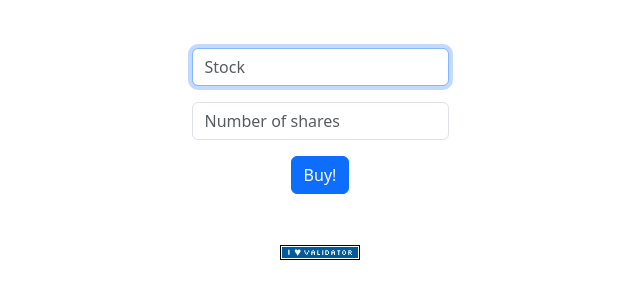
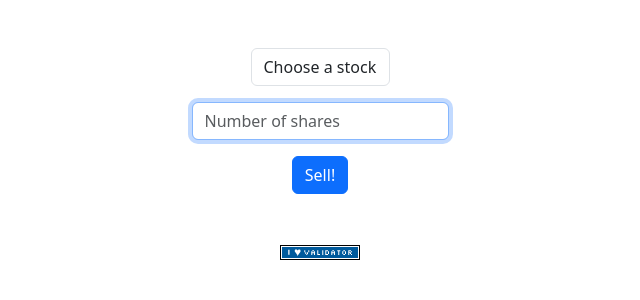
Before and after one commit to Adamb0lt/stocks, a Flask app: page /sell in a window 1280 px wide. Shown: the part 76-376 px from the top of the page, without its empty margins (320-960 px from the left). Run offline with Flask 3, Linux system fonts and the light colour scheme; a user stored in the database is signed in; some libraries are stand-ins or nearby versions.

Commit message:
sell page is almost set. Once set needs functionality

```diff
--- a/app.py
+++ b/app.py
@@ -348,15 +348,30 @@ def register():
 @login_required
 def sell():
     """Sell shares of stock"""
+    # has to be defined outside so it can be accessed by if == post and also by get method
+    stock_list = db.execute("SELECT stock FROM ownership WHERE user_id = ?", session["user_id"])
+    # authenticate that symbol is legit
+
+    # remake stock_list into a neater list given its a list with dictionaries in it
+    stock_listing = [row["stock"] for row in stock_list]
+    print(stock_listing)
+
     if request.method == "POST":
         # get the symbol that the user submits
         symbol = request.form.get("symbol")
         shares = request.form.get("shares")
 
-        # authenticate that symbol is legit
+
+
+        # also check that stock exists
         stock = lookup(symbol)
-        if not stock or not symbol:
-            return apology("Invalid or missing stock symbol", 400)
+
+        # multiple tests to validate stock based on variables created
+        if not stock or not symbol or symbol not in stock_listing:
+            return apology("Invalid stock or missing stock symbol", 400)
+
+
+
 
         # find all stocks user owns through ownership table
         # TODO: I also need to add functionality to update shares of stocks from buys and sells
@@ -365,77 +380,30 @@ def sell():
                              WHERE user_id = ?
                              and stock = ?
                              """, session["user_id"], symbol)
+
+
+
+
+
         # TODO: check over if this still gives a list that is probs empty
         if not current:
             return apology("You do not own this stock", 400)
 
         # if a user tries to sell more stocks than they own
-        if shares > current[0]["shares"]:
-            return apology("You are trying to sell more stocks than you own")
+        try:
+            shares = int(shares)
+            if shares > current[0]["shares"]:
+                return apology("You cannot sell more shares than you own", 400)
+            if shares < 0:
+                return apology("Shares must be a positive integer")
+        except (ValueError, TypeError):
+            return apology("Shares must be a positive integer", 400)
 
 
 
-        #
-
-
-        # for fun, dont really need try except
-
-
-        try:
-            shares = float(shares)
-            if shares <= 0:
-                return apology("Number of shares isn't positive integer", 400)
-        except (ValueError, TypeError):
-            return apology("You didn't enter a number for the shares", 400)
-
-
-
-        # perform SQL check to access how much cash the user has
-        # this is the same as trying to get request.form.get("username") from the login page
-        # session["user_id"] is global so not affected by scope
-        user_id = session["user_id"]
-
-        # store info on user that can be used later on to access variables to place in another table
-        user_info = db.execute("SELECT * FROM users WHERE id = ?", user_id)
-        total_price = shares * float(stock["price"])
-
-        if total_price > user_info[0]["cash"]:
-            return apology("You don't have enough funds", 400)
-        # I added in the three quotes so that the multi-line string is read for db statement
-        # Create the table if it doesn't exist, if it does, add user date in
-        # probably will need rules or store info in variables and then add in table
-
-        # Try for a transaction that is found in other forms of SQL
-        try:
-
-            # start transaction
-            db.execute("BEGIN")
-
-            # add users within table( I could technically have them added every time a new account is successfully created)
-            db.execute("""
-                INSERT INTO transactions (user_id, symbol, shares, price, type, cash_balance)
-                VALUES (?, ?, ?, ?, 'buy', ?)
-            """, user_id, symbol, shares, total_price, user_info[0]["cash"] - total_price)
-
-            # Update user total cash balance from user's after they buy or sell stock
-            db.execute("""
-                UPDATE users
-                SET cash = cash - ?
-                WHERE id = ?
-            """, total_price, user_id)
-
-            db.execute("COMMIT")
-
-        except Exception as e:
-            db.execute("ROLLBACK")
-            return apology("Transaction failed", 400)
-
-
-        # go back to home page once everything is done
         return redirect("/")
-
 
 
     else:
         # render page for when user clicks buy
-        return render_template("buy.html")
+        return render_template("sell.html", stock_listing=stock_listing)
--- a/templates/sell.html
+++ b/templates/sell.html
@@ -1,24 +1,26 @@
 {% extends "layout.html" %}
 
 {% block title %}
-Buy
+Sell
 {% endblock %}
 
 {% block main %}
-<form method="post" action="/buy">
+<form method="post" action="/sell">
     <div class="mb-3">
-        <select type="text" autofocus autocomplete="off" class="form-control mx-auto w-auto" name="symbol" Placeholder="Stock">
-        <select>
+        <select class="form-control mx-auto w-auto" name="symbol" Placeholder="Stock">
             <!-- Place in the name of options as part of Jinja loop -->
-            <option>{{ }}</option>
+            <option disabled selected value="">Choose a stock</option>
+            {% for stk in stock_listing %}
+            <option value="{{ stock }}">{{ stock }}</option>
 
+            {% endfor %}
         </select>
     </div>
     <div class="mb-3">
         <input type="text" autofocus autocomplete="off" class="form-control mx-auto w-auto" name="shares" placeholder="Number of shares">
     </div>
 
-    <button type="submit" class="btn btn-primary">Buy!</button>
+    <button type="submit" class="btn btn-primary">Sell!</button>
 </form>
 
 {% endblock %}
```
Also changed, not shown: 2 other files.
